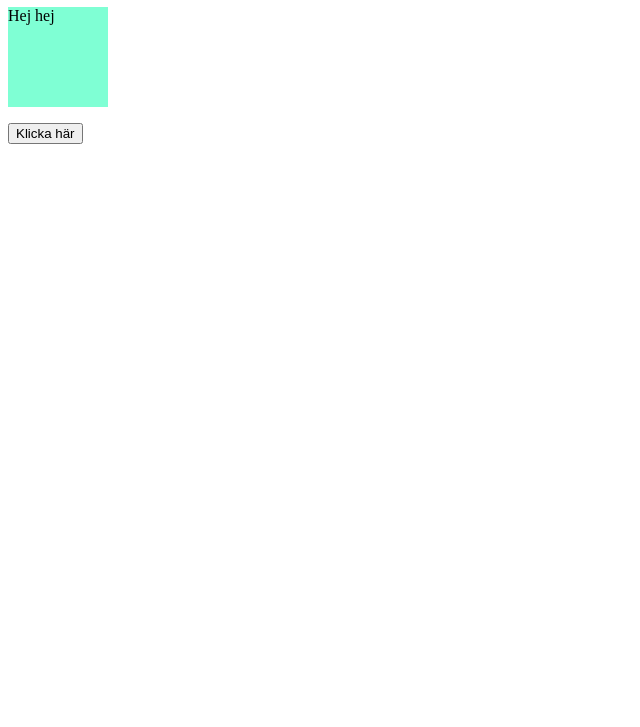
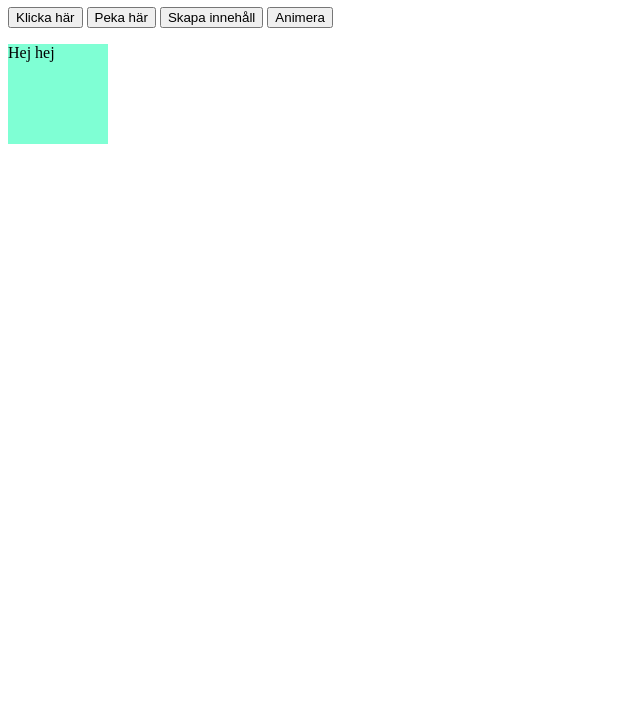
Before and after one commit to linus-mi/FED25G, a plain HTML site: page Föreläsning 7/javascript.html in a window 1280 px wide. Shown: the part 73-800 px from the top of the page, without its empty margins (0-640 px from the left). Drawn offline with Linux system fonts and the light colour scheme.

Commit message:
add: javascript examples

```diff
--- a/Föreläsning 7/javascript.html
+++ b/Föreläsning 7/javascript.html
@@ -9,13 +9,21 @@
     background-color: aquamarine;
     height: 100px;
     width: 100px;
+    /* display: none; */
+}
+.active {
+    background-color: orange;
+    display: block;
 }
     </style>
 </head>
 <body>
     <h1>JS</h1>
+    <button id="first-button" onclick="helloWorld()">Klicka här</button>
+    <button id="second-button" onmouseover="helloWorld()" onmouseout="helloWorld()">Peka här</button>
+    <button id="third-button" onclick="createNewDiv()">Skapa innehåll</button>
+    <button id="fourth-button" onclick="simpleAnimation()">Animera</button>
     <p id="text" class="original">Hej hej</p>
-    <button onclick="helloWorld()">Klicka här</button>
     <script>
 
 console.log('Sidan visas');
@@ -28,7 +36,27 @@ function helloWorld() {
     const paragraph = document.getElementById(variableName)
 
     paragraph.innerText = 'Ny text via kod!';
-    paragraph.classList.toggle('original');
+    paragraph.classList.toggle('active');
+}
+
+function simpleAnimation() {
+    const paragraph = document.getElementById('text')
+    for (let i = 0; i < 100; i++) {
+        setTimeout(() => {
+            console.log(i*2)
+            paragraph.style.width = i*2 + 'px'
+        }, i*10)
+    }
+}
+
+function createNewDiv() {
+    const newElement = document.createElement('div');
+    const newContent = document.createTextNode("Hej svejs!");
+
+    newElement.appendChild(newContent)
+
+    const button = document.getElementById('first-button')
+    document.body.insertBefore(newElement, button);
 }
 
 // helloWorld();
```
